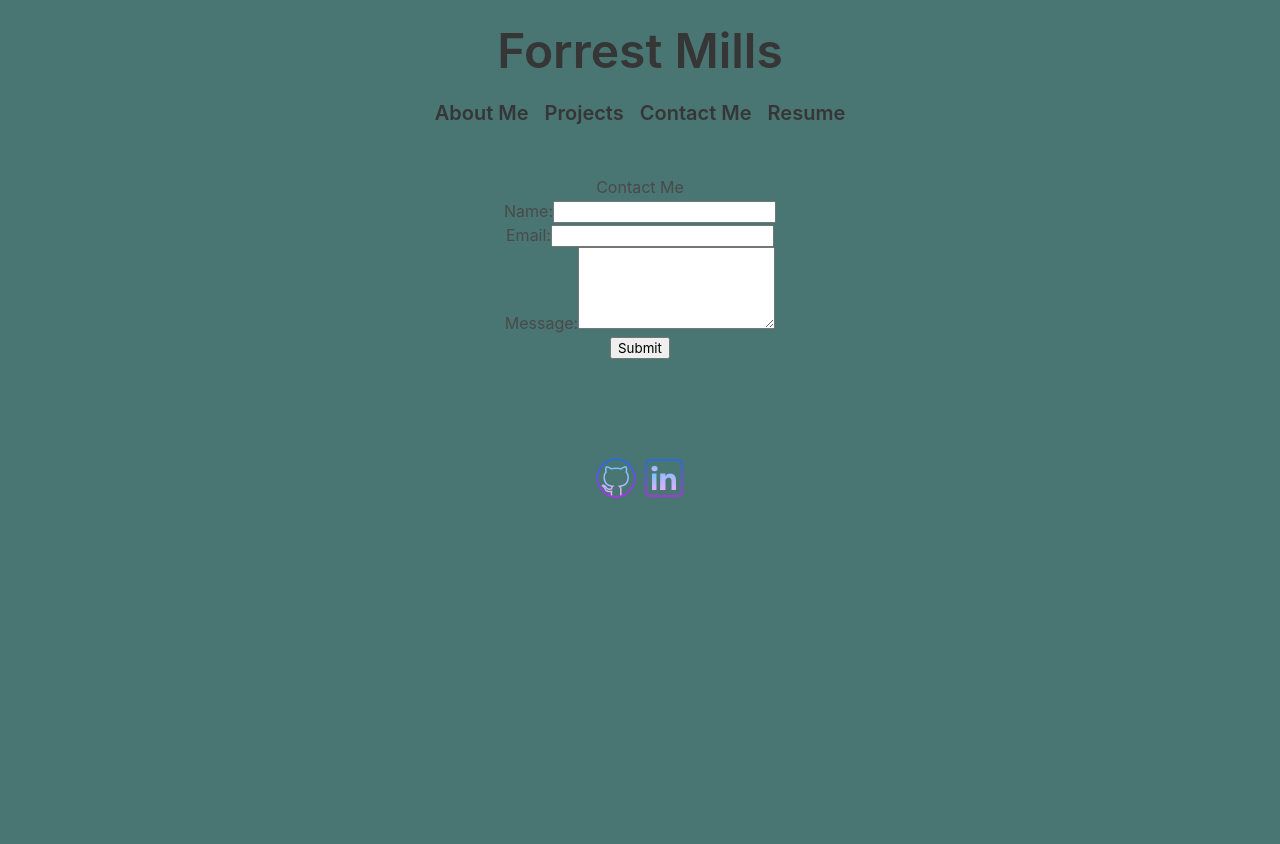
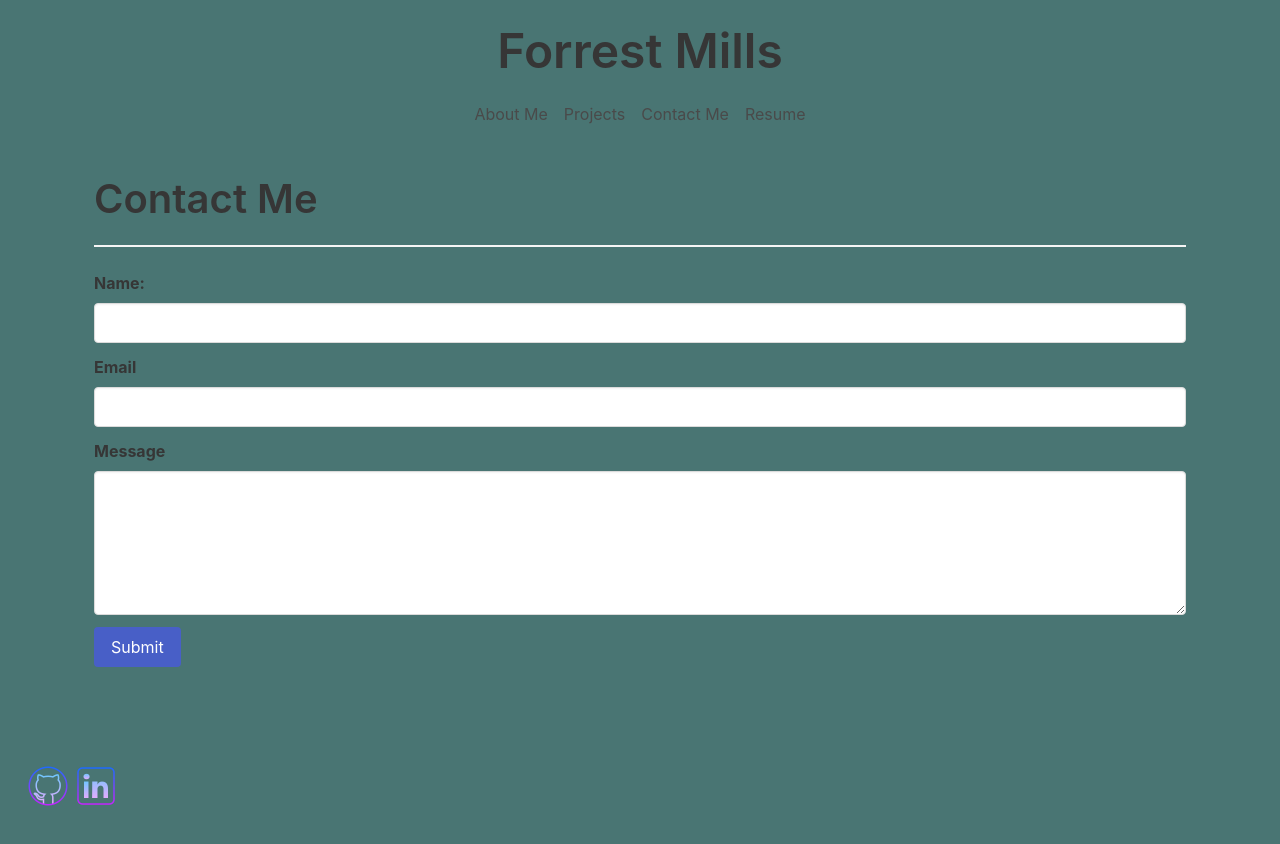
Before and after one commit to fmills89/my-react-portfolio, a React (Create React App) app: page / in a window 1280 px wide. Both pictures are taken after a click on the element "Contact Me". Shown: the top 844 px of the page. Before the commit the page ends 800 px from the top, so only its background shows below. Built offline with nearby package versions, Linux system fonts and the light colour scheme.

Commit message:
about me section completed

```diff
--- a/package.json
+++ b/package.json
@@ -2,10 +2,12 @@
   "name": "my-react-portfolio",
   "version": "0.1.0",
   "private": true,
+  "homepage": "https://fmills89.io/my-react-portfolio",
   "dependencies": {
     "@testing-library/jest-dom": "^5.16.2",
     "@testing-library/react": "^12.1.4",
     "@testing-library/user-event": "^13.5.0",
+    "gh-pages": "^3.2.3",
     "react": "^17.0.2",
     "react-bootstrap": "^2.2.2",
     "react-dom": "^17.0.2",
@@ -17,6 +19,8 @@
     "build": "react-scripts build",
     "test": "react-scripts test",
     "eject": "react-scripts eject",
+    "predeploy": "npm run build",
+    "deploy": "gh-pages -d build",
     "devStart": "nodemon"
   },
   "eslintConfig": {
--- a/src/components/About/index.js
+++ b/src/components/About/index.js
@@ -3,17 +3,15 @@ import React from 'react';
 
 function About() {
     return (
-       <div>
+       <div class='content has-text-centered'>
+           <p className='content is-medium title is-2'>About Me</p>
            <img className="my-pic" src={require('../../assets/pics/89666151.jpg')} alt="Forrest Mills"/>
-           <p className='content is-medium title is-5 p-4'>About Me</p>
-           <p className='content mt-4 subtitle is-5'>
+           <p className='content mt-4 subtitle is-4'>
            👋  My name is Forrest and I am a
             full stack developer or something close to it!
             I recently graduated from a Trilogy Bootcamp offered through UTSA's School of Data Science.
-           </p>
-           <p className='content subtitle is-5'>
-               Over the course of 6 months I have learned
-               the stack from front-end all the way to the back end.
+            Over the course of 6 months I have learned
+            the stack from front-end all the way to the back end.
            </p>
        </div>
     );
--- a/src/components/Contact/index/index.js
+++ b/src/components/Contact/index/index.js
@@ -32,26 +32,39 @@ function Contactform () {
 
     return (
         <section>
-            <h1>Contact Me</h1>
+            <h1 className='title is-2'>Contact Me</h1>
+            <hr />
             <form id="contact-form">
-                <div>
-                    <label htmlFor="name">Name:</label>
-                    <input type="text" defaultValue={name} onBlur={handleChange} name='name' />
+                <div class='field'>
+                    <label className='control label' htmlFor="name">Name:</label>
+                    <input className='input' type="text" defaultValue={name} onBlur={handleChange} name='Name' />
                 </div>
-                <div>
-                    <label htmlFor="email">Email:</label>
-                    <input type="email" defaultValue={email} onBlur={handleChange} name='email' />
+                <div class="field">
+                    <label class="label" htmlFor='email'>Email</label>
+                    <div class="control has-icons-left has-icons-right">
+                        <input class="input" type="email" defaultValue={email} onBlur={handleChange} name='Email:' />
+                        <span class="icon is-small is-left">
+                        <i class="fas fa-envelope"></i>
+                        </span>
+                    </div>
                 </div>
-                <div>
-                    <label htmlFor="message">Message:</label>
-                    <textarea name='message' defaultValue={message} onBlur={handleChange} rows='5' />
+
+                <div class="field">
+                <label class="label" htmlFor="message">Message</label>
+                    <div class="control">
+                        <textarea class="textarea" name='Message' defaultValue={message} onBlur={handleChange} rows='5' />
+                    </div>
                 </div>
                 {errorMessage && (
                     <div>
                         <p className='error-text'>{errorMessage}</p>
                     </div>
                 )}
-                <button type='submit'>Submit</button>
+
+                <div class="control">
+                    <button type='submit' class="button is-link">Submit</button>
+                </div>
+
             </form>
         </section>
     )
--- a/src/components/Header/index.js
+++ b/src/components/Header/index.js
@@ -6,8 +6,8 @@ function Header(props) {
 
     return (
         <header>
-            <div className='my-name'>
-                <p className='title is-1 p-5'>Forrest Mills</p>
+            <div className='my-name' class='content has-text-centered'>
+                <p className='title is-1 pt-5'>Forrest Mills</p>
             </div>
             <div>
                 <Nav
--- a/src/components/Nav/index.js
+++ b/src/components/Nav/index.js
@@ -4,8 +4,8 @@ function Nav(props) {
     const { currentComp, setCurrentComp } = props;
 
     return (
-        <nav className="nav">
-            <ul className="flex-row mobile-view title is-5">
+        <nav className="level">
+            <ul className="flex-row mobile-view subtitle is-3" class='level-item has-text-centered'>
                 <li className={currentComp === "about" ? "mx-2 navActive" : "mx-2"}>
                     <span onClick={() => setCurrentComp("about")}>About Me</span>
                 </li>
--- a/src/index.css
+++ b/src/index.css
@@ -12,7 +12,7 @@ body,
 html {
   margin: 0;
   padding: 0;
-  text-align: center;
+  /* text-align: center; */
   font-family: -apple-system, BlinkMacSystemFont, 'Segoe UI', 'Roboto', 'Oxygen',
     'Ubuntu', 'Cantarell', 'Fira Sans', 'Droid Sans', 'Helvetica Neue',
     sans-serif;
@@ -31,25 +31,13 @@ html {
   font-size: 2rem;
 }
 
-ul{
-  display: flex;
-  flex: row;
-  text-decoration: none;
-  list-style-type: none;
-  justify-content: center;
-}
+
 
 .my-pic {
   clip-path: circle();
   width: 250px;
 }
-/*
-.logo {
-	width: 50px;
-	height: 50px;
-	margin-bottom: 50px;
-	cursor: pointer;
-} */
+
 
 .logo:hover {
 	opacity: 0.5;
```
Also changed, not shown: 1 other file (tests, documents, lock files or other folders).
